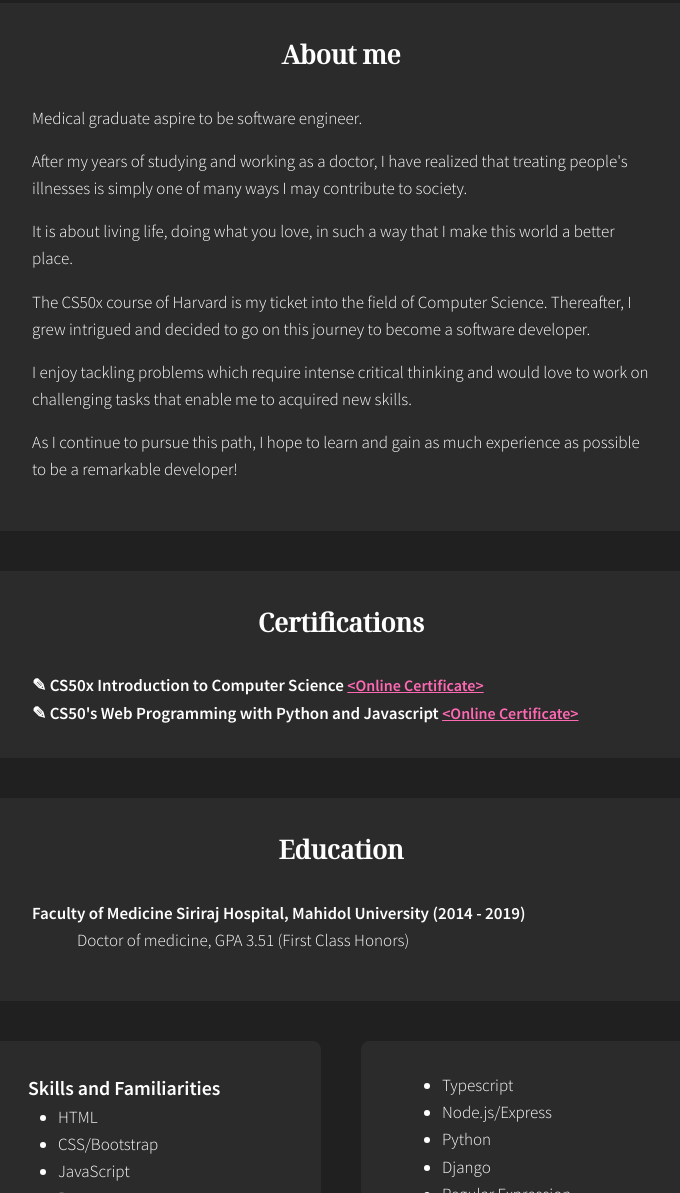
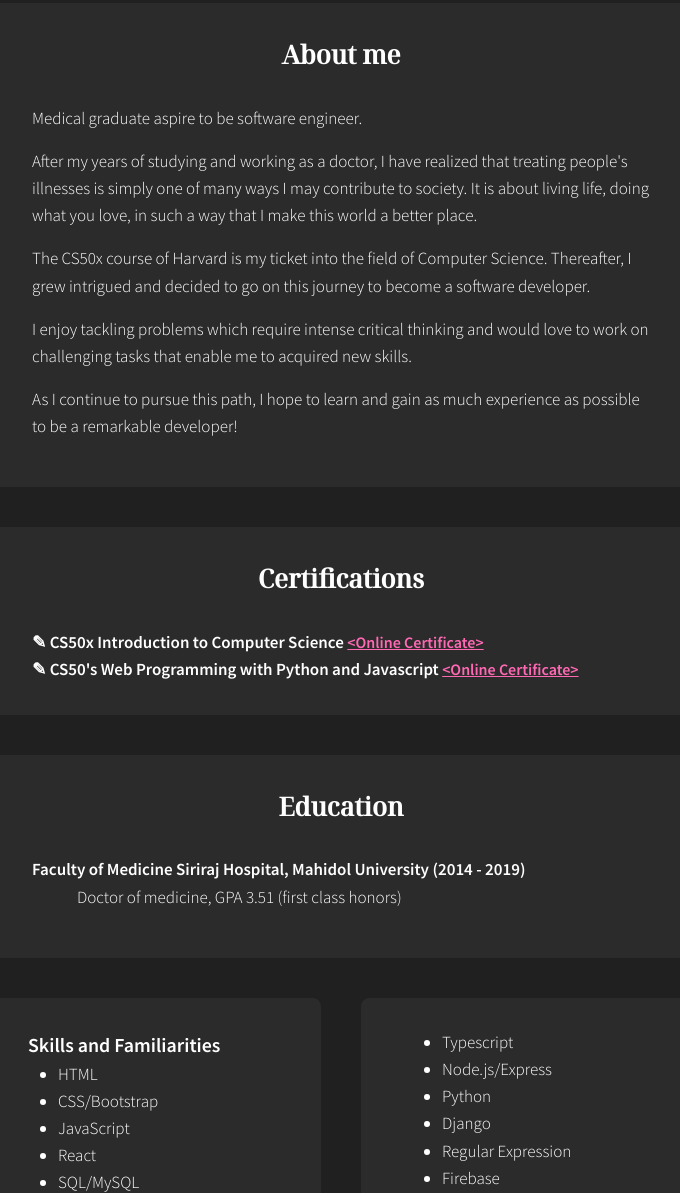
Before and after one commit to jaykungcl/jaykungcl.github.io, a plain HTML site: page about.html in a window 1280 px wide. Shown: the part 274-1467 px from the top of the page, without its empty margins (299-979 px from the left). Drawn offline with nearby package versions, Linux system fonts and the light colour scheme.

Commit message:
fix details in about page

```diff
--- a/about.html
+++ b/about.html
@@ -35,9 +35,7 @@
 
                         <p>Medical graduate aspire to be software engineer.</p>
 
-                        <p>After my years of studying and working as a doctor, I have realized that treating people's illnesses is simply one of many ways I may contribute to society.</p>
-
-                        <p>It is about living life, doing what you love, in such a way that I make this world a better place.</p>
+                        <p>After my years of studying and working as a doctor, I have realized that treating people's illnesses is simply one of many ways I may contribute to society. It is about living life, doing what you love, in such a way that I make this world a better place.</p>
 
                         <p>The CS50x course of Harvard is my ticket into the field of Computer Science. Thereafter, I grew intrigued and decided to go on this journey to become a software developer.</p>
 
@@ -63,8 +61,7 @@
                 <h2>Education</h2>
                 <h4>Faculty of Medicine Siriraj Hospital, Mahidol University (2014 - 2019)</h4>
                 <div class="text">
-                    <p>Doctor of medicine, GPA 3.51 (First Class Honors)</p>
-                    <!-- <p>First Class Honors (GPA 3.51)</p> -->
+                    <p>Doctor of medicine, GPA 3.51 (first class honors)</p>
                 </div>
             </div>
 
```
